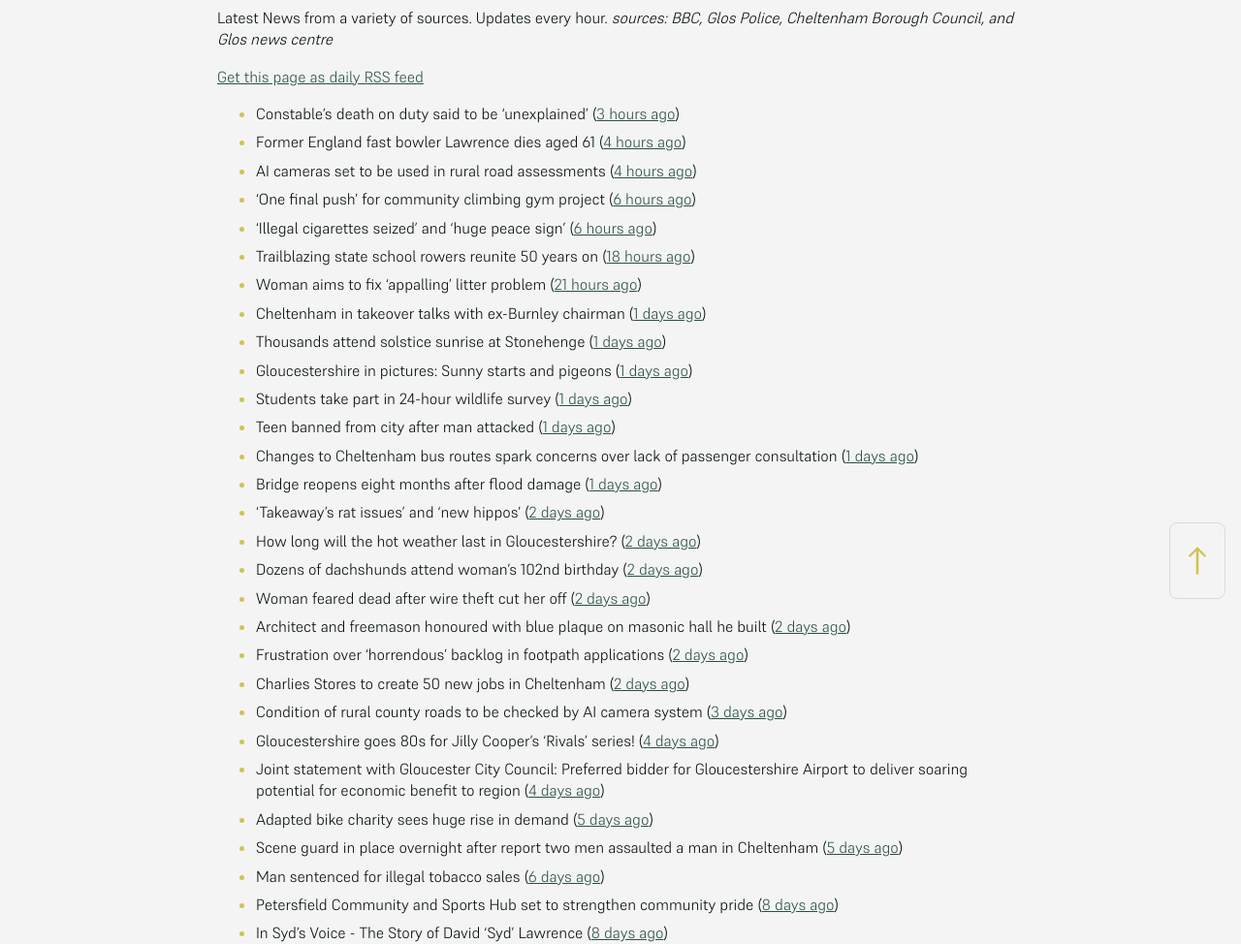
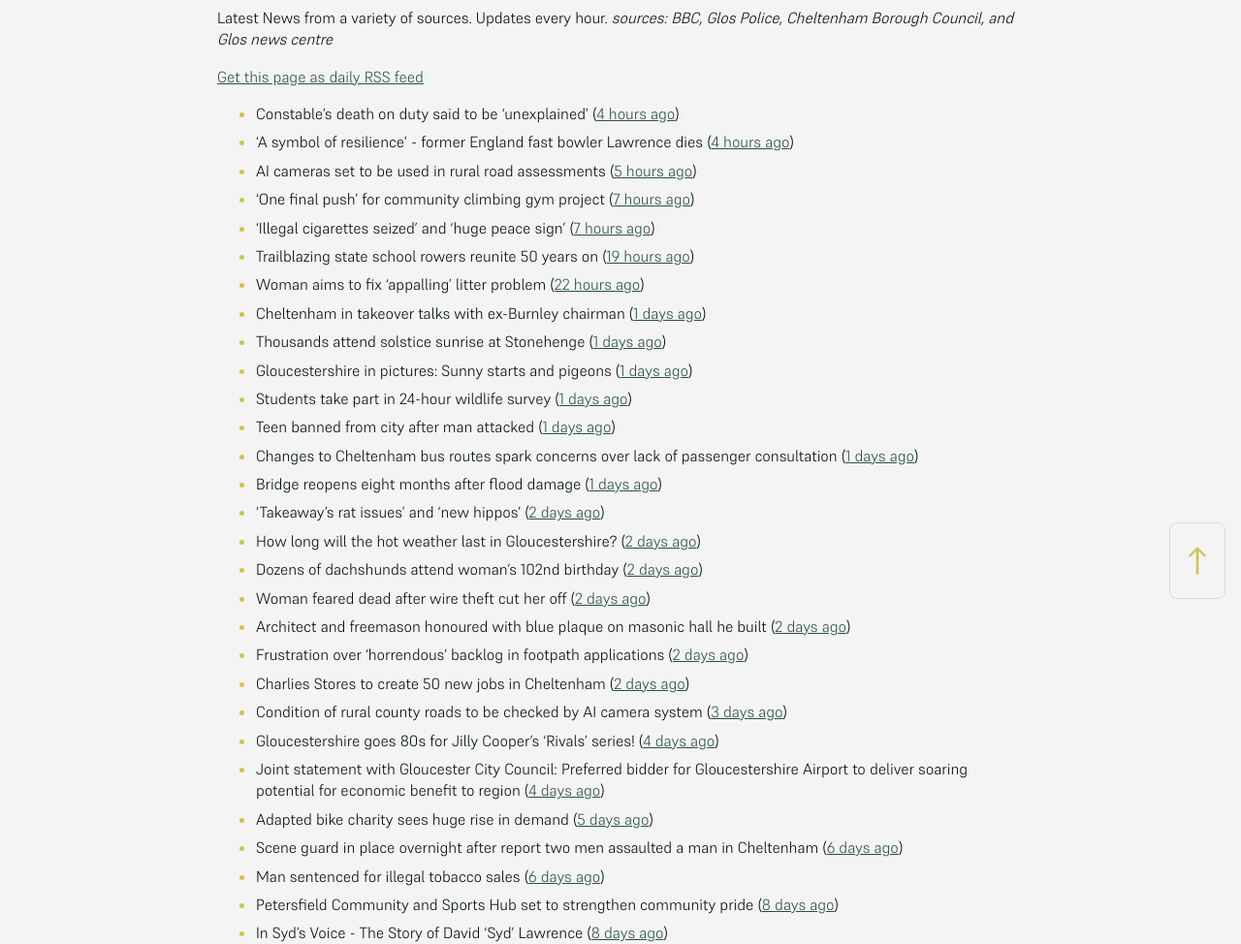
Before and after one commit to mat-0/cheltenham-open-data, a Jekyll site: the page built from _pages/news.md, in a window 1280 px wide. Shown: the part 266-1240 px from the top of the page at 97% size. Built offline with Jekyll 4.4.1, drawn with Linux system fonts in a browser that asks for light colours.

Commit message:
Updated 2025-06-22 13:57:55

```diff
--- a/_pages/news.md
+++ b/_pages/news.md
@@ -12,13 +12,13 @@ _sources: BBC, Glos Police, Cheltenham Borough Council, and Glos news centre_
 [Get this page as daily RSS feed](/daily.rss)
 
 <!-- news_marker starts -->
-- Constable's death on duty said to be 'unexplained' ([3 hours ago](https://www.bbc.com/news/articles/c39z0d12k88o))
-- Former England fast bowler Lawrence dies aged 61 ([4 hours ago](https://www.bbc.com/sport/cricket/articles/c07d973k0zzo))
-- AI cameras set to be used in rural road assessments ([4 hours ago](https://www.bbc.com/news/articles/c62g921l14jo))
-- 'One final push' for community climbing gym project ([6 hours ago](https://www.bbc.com/news/articles/cx2v55q5kpeo))
-- 'Illegal cigarettes seized' and 'huge peace sign' ([6 hours ago](https://www.bbc.com/news/articles/cy9x4grl3zno))
-- Trailblazing state school rowers reunite 50 years on ([18 hours ago](https://www.bbc.com/news/articles/ce9xgerg0n5o))
-- Woman aims to fix 'appalling' litter problem ([21 hours ago](https://www.bbc.com/news/articles/cqjq05rv191o))
+- Constable's death on duty said to be 'unexplained' ([4 hours ago](https://www.bbc.com/news/articles/c39z0d12k88o))
+- 'A symbol of resilience' - former England fast bowler Lawrence dies ([4 hours ago](https://www.bbc.com/sport/cricket/articles/c07d973k0zzo))
+- AI cameras set to be used in rural road assessments ([5 hours ago](https://www.bbc.com/news/articles/c62g921l14jo))
+- 'One final push' for community climbing gym project ([7 hours ago](https://www.bbc.com/news/articles/cx2v55q5kpeo))
+- 'Illegal cigarettes seized' and 'huge peace sign' ([7 hours ago](https://www.bbc.com/news/articles/cy9x4grl3zno))
+- Trailblazing state school rowers reunite 50 years on ([19 hours ago](https://www.bbc.com/news/articles/ce9xgerg0n5o))
+- Woman aims to fix 'appalling' litter problem ([22 hours ago](https://www.bbc.com/news/articles/cqjq05rv191o))
 - Cheltenham in takeover talks with ex-Burnley chairman ([1 days ago](https://www.bbc.com/sport/football/articles/ckg3v5135meo))
 - Thousands attend solstice sunrise at Stonehenge ([1 days ago](https://www.bbc.com/news/articles/cg75gp1y233o))
 - Gloucestershire in pictures: Sunny starts and pigeons ([1 days ago](https://www.bbc.com/news/articles/cwye9g90870o))
```
Also changed, not shown: other parts of _pages/news.md (+1 -1 lines), _data/flood.json (+4 -4 lines), index.md (+5 -5 lines).
